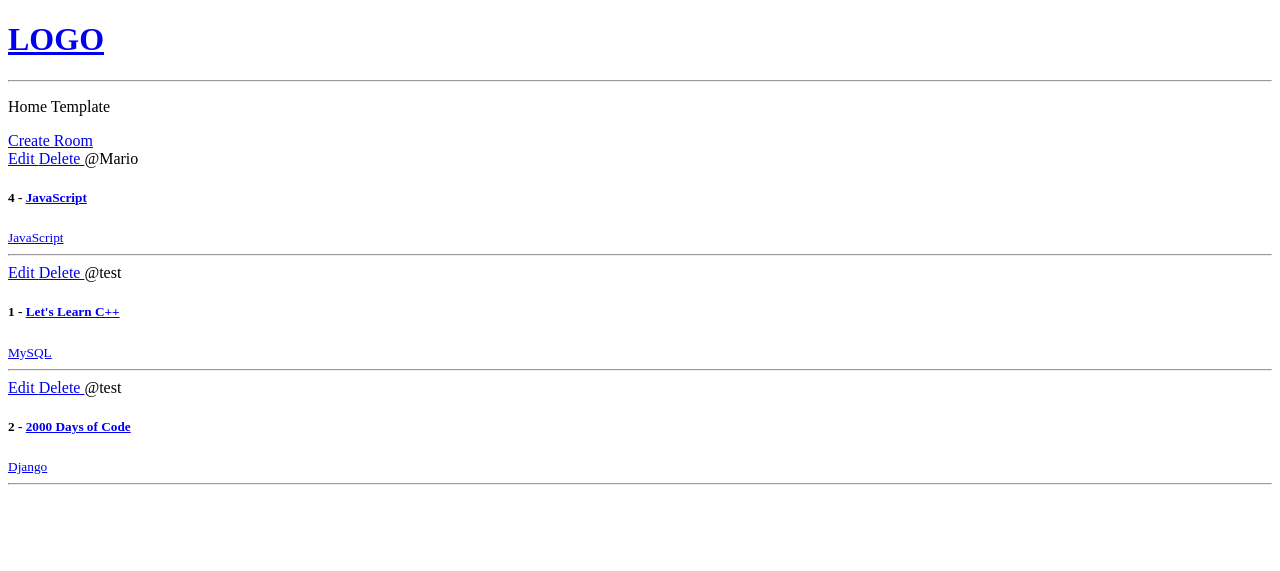
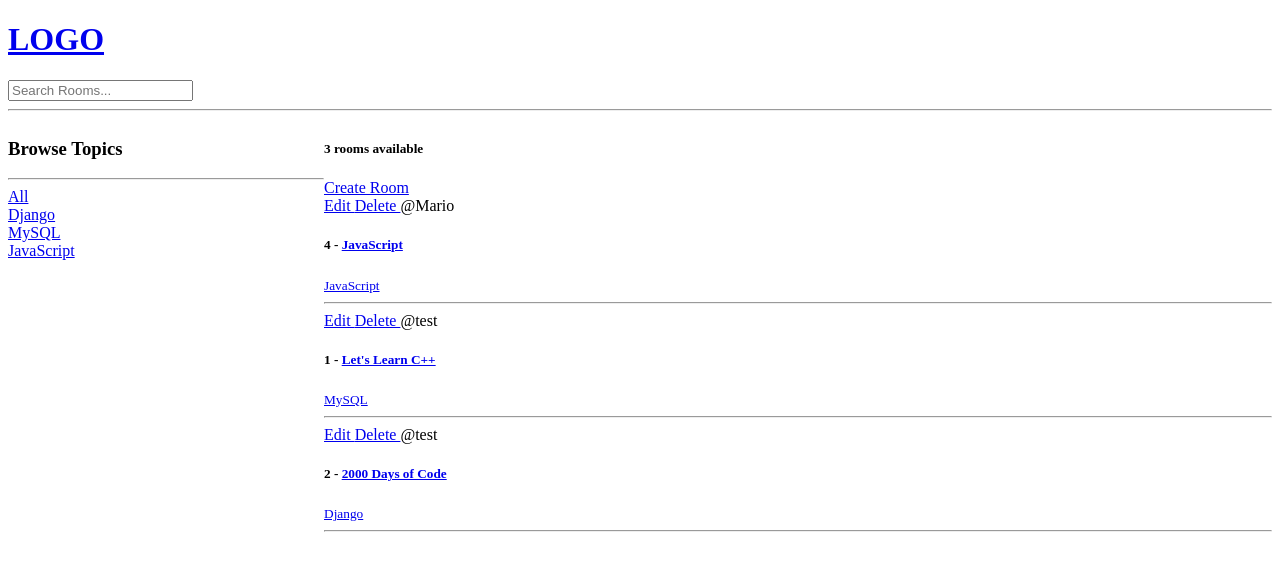
Before and after one commit to godkvng/django-study-app, a Django app: page / in a window 1280 px wide. Shown: the top 571 px of the page. Run offline with Django 4.2, Linux system fonts and the light colour scheme; data comes from the database, SQL or seed files in the repository; both versions use the stored data as it was after the commit.

Commit message:
Implemented Simple CSS to `home.html`and search feature to `navbar.html`

```diff
--- a/src/base/templates/base/home.html
+++ b/src/base/templates/base/home.html
@@ -1,10 +1,30 @@
 {% extends 'base.html' %}
 
 {% block content %}
-<p>Home Template </p>
 
-<div>
-    <a href="{% url 'create-room' %}">Create Room</a>
+<style>
+    .home-container{
+        display: grid;
+        grid-template-columns: 1fr 3fr;
+    }
+</style>
+
+<div class="home-container">
+    <div>
+        <h3> Browse Topics </h3>
+        <hr>
+            <div>
+                <a href="{% url 'home' %}?">All</a>
+            </div>
+        {% for topic in topics %}
+            <div>
+                <a href="{% url 'home' %}?q={{ topic.name }}"> {{ topic.name }} </a>
+            </div>
+        {% endfor %}
+    </div>
+    <div>
+        <h5> {{ room_count }} rooms available </h5>
+        <a href="{% url 'create-room' %}">Create Room</a>
     <div>
         {% for room in rooms %}
             <div>
@@ -17,6 +37,8 @@
             </div>
         {% endfor %}
     </div>
+
+    </div >
 </div>
 
 {% endblock %}
--- a/src/base/templates/base/room.html
+++ b/src/base/templates/base/room.html
@@ -3,4 +3,7 @@
 {% block content %}
 <h2>Room Template</h2>
 <p>{{ room.name }}</p>
+<p>
+    <small>{{ room.description  }} </small>
+</p>
 {% endblock content %}
--- a/src/base/views.py
+++ b/src/base/views.py
@@ -1,6 +1,7 @@
 from django.shortcuts import render, redirect
-from .models import Room
+from .models import Room, Topic
 from .forms import RoomForm
+from django.db.models import Q
 
 # rooms = [
 # 	{'id': 1, 'name': 'Let\'s learn Python'},
@@ -10,9 +11,19 @@ from .forms import RoomForm
 
 
 def home(request):
-	rooms = Room.objects.all()
+	q = request.GET.get('q') if request.GET.get('q') != None else ''
+	rooms = Room.objects.filter(
+		Q(topic__name__icontains=q) |
+		Q(name__icontains=q) |
+		Q(description__icontains=q)
+	)
+	# rooms = Room.objects.all()
+	topics = Topic.objects.all()
+	room_count = rooms.count()
 	context = {
-		'rooms': rooms
+		'rooms': rooms,
+		'topics': topics,
+		'room_count': room_count,
 	}
 	return render(request, 'base/home.html', context)
 
--- a/src/templates/navbar.html
+++ b/src/templates/navbar.html
@@ -2,4 +2,8 @@
   <h1>LOGO</h1>
 </a>
 
+<form action="{% url 'home' %}" method="GET">
+  <input type="text" name="q" placeholder="Search Rooms..."/>
+</form>
+
 <hr>
```
Also changed, not shown: src/db.sqlite3.
